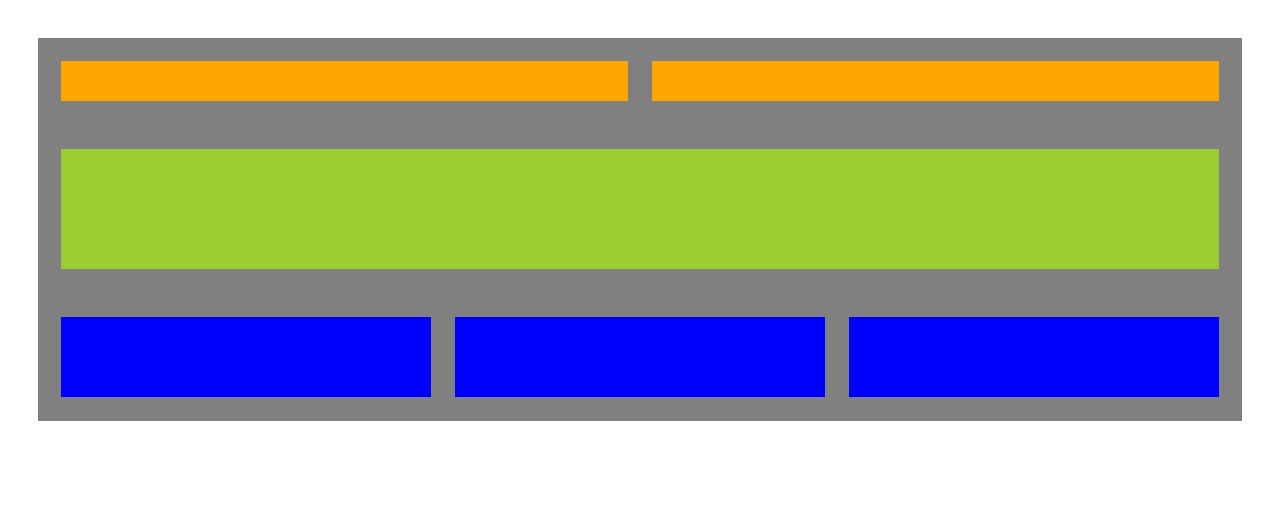
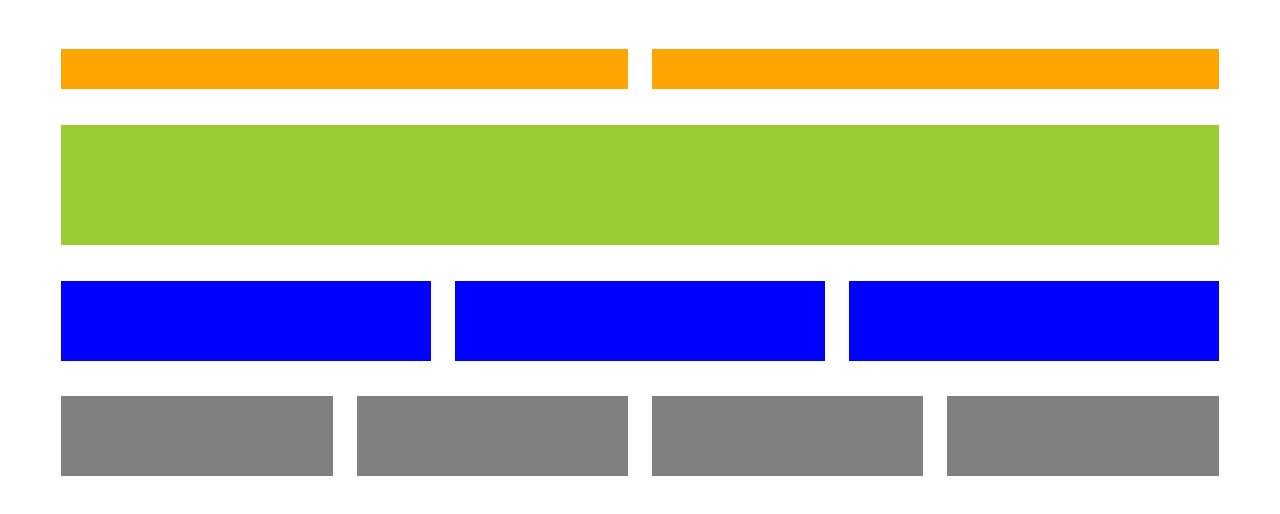
Before and after one commit to yuridali/web4abap, a plain HTML site: page HW2/task1_flex.html in a window 1280 px wide. Drawn offline with Linux system fonts and the light colour scheme.

Commit message:
Signed-off-by: Yury Dalidovich <yury.dalidovich@LeverX.local>

```diff
--- a/HW2/task1_flex.html
+++ b/HW2/task1_flex.html
@@ -2,45 +2,40 @@
 <style>
  * {
    margin: 1%;
-   box-sizing: border-box;
-   /* margin-bottom: 0px; */
-   overflow: auto;
+   margin-bottom: 0.5%;
 }
 .flex-container {
   display: flex;
   flex-direction: column;
-  background-color: grey;
+  /* background-color: grey; */
 }
 
-.flex-container>div.flex-line1 {
+.flex-container>div.flex-line {
   display: flex;
   flex-direction: row;
   justify-content: space-between;
 }
-/* .flex-container>div.flex-line1>div {
- /*  background-color: #f1f1f1;
-  margin: 1px;
-  padding: 20px;
-  font-size: 30px;
-   width: 49%;
-   height: 40px;
-   background-color: orange;
-} */
 </style>
 </head>
 <body>
 
 <div class="flex-container">
-  <div class="flex-line1">
+  <div class="flex-line">
     <div style="width: 50%;height: 40px; background-color: orange;"></div>
     <div style="width: 50%;height: 40px; background-color: orange;"></div>
   </div>
-  <div class="flex-line1">
+  <div class="flex-line">
     <div style="display:block; width: 100%; height: 120px; background-color: yellowgreen;"></div>
   </div>
-  <div class="flex-line1">
+  <div class="flex-line">
     <div style="display:block; width: 33.3%; height: 80px; background-color: blue;"></div>
     <div style="display:block; width: 33.3%; height: 80px; background-color: blue;"></div>
     <div style="display:block; width: 33.3%; height: 80px; background-color: blue;"></div>
   </div>
-</div>
+  <div class="flex-line">
+      <div style="display:block; width: 25%; height: 80px; background-color: grey;"></div>
+      <div style="display:block; width: 25%; height: 80px; background-color: grey;"></div>
+      <div style="display:block; width: 25%; height: 80px; background-color: grey;"></div>
+      <div style="display:block; width: 25%; height: 80px; background-color: grey;"></div>
+    </div>
+  </div>
```
